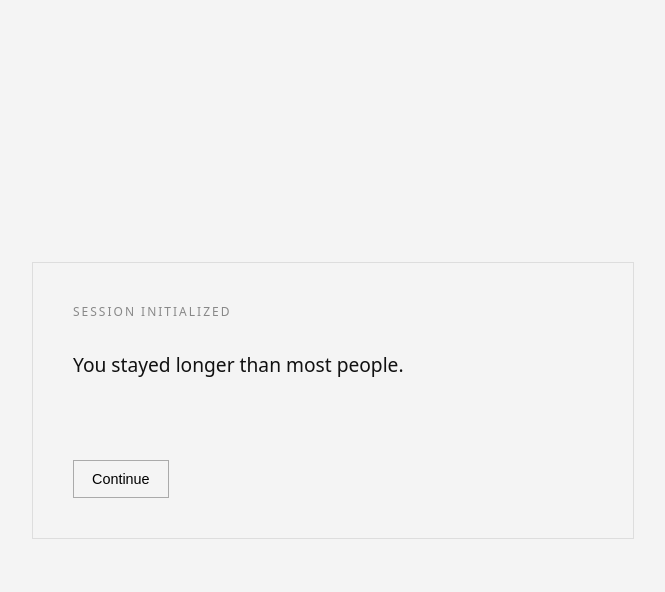
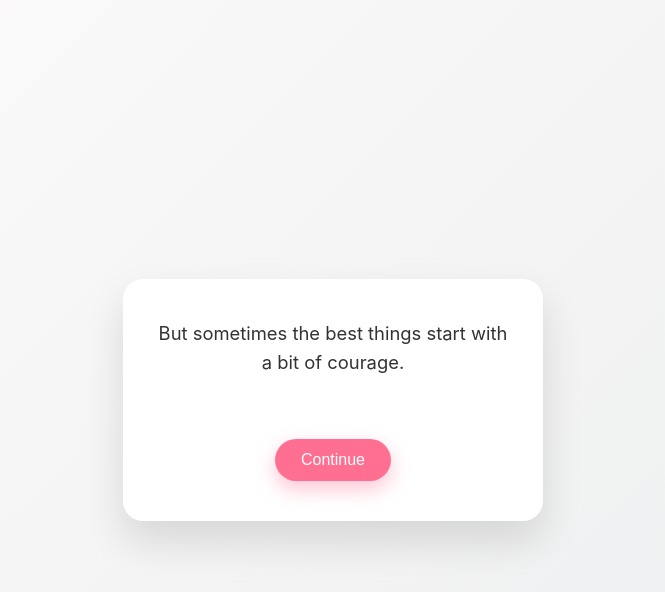
Before and after one commit to anmol-rajoura/New_Project1, a plain HTML site: page index.html in a window 1280 px wide. Both pictures are taken after a click on the button "Continue". Shown: the whole page, without its empty margins (307-972 px from the left). Drawn offline with Linux system fonts and the light colour scheme.

Commit message:
Update index.html

```diff
--- a/index.html
+++ b/index.html
@@ -1,108 +1,135 @@
 <!DOCTYPE html>
 <html lang="en">
 <head>
-<meta charset="UTF-8">
-<meta name="viewport" content="width=device-width, initial-scale=1.0">
-<title>Session Active</title>
+<meta charset="UTF-8" />
+<meta name="viewport" content="width=device-width, initial-scale=1.0" />
+<title>Just Something I Wanted to Say</title>
 
 <style>
+  * { box-sizing: border-box; }
+
   body {
     margin: 0;
     height: 100vh;
-    background: #f4f4f4;
-    font-family: system-ui, -apple-system, BlinkMacSystemFont;
-    color: #111;
+    background: linear-gradient(135deg, #fdfbfb, #ebedee);
+    font-family: -apple-system, BlinkMacSystemFont, "Segoe UI", sans-serif;
     display: flex;
     align-items: center;
     justify-content: center;
+    color: #333;
   }
 
-  .panel {
+  .card {
     width: 90%;
-    max-width: 520px;
-    padding: 40px;
-    border: 1px solid #ddd;
-    text-align: left;
+    max-width: 420px;
+    background: white;
+    border-radius: 20px;
+    padding: 40px 30px;
+    box-shadow: 0 20px 40px rgba(0,0,0,0.12);
+    text-align: center;
+    animation: fadeIn 0.8s ease;
   }
 
-  .status {
-    font-size: 0.75rem;
-    letter-spacing: 2px;
-    color: #888;
-    margin-bottom: 30px;
+  @keyframes fadeIn {
+    from { opacity: 0; transform: translateY(20px); }
+    to { opacity: 1; transform: translateY(0); }
   }
 
   .text {
-    font-size: 1.2rem;
+    font-size: 1.15rem;
     line-height: 1.6;
-    min-height: 80px;
+    min-height: 90px;
   }
 
   button {
     margin-top: 30px;
-    padding: 10px 18px;
-    border: 1px solid #aaa;
-    background: transparent;
-    font-size: 0.9rem;
+    padding: 12px 26px;
+    border-radius: 30px;
+    border: none;
+    background: #ff6f91;
+    color: white;
+    font-size: 1rem;
     cursor: pointer;
+    transition: transform 0.2s, box-shadow 0.2s;
+    box-shadow: 0 8px 20px rgba(255,111,145,0.4);
   }
 
   button:hover {
-    background: #eee;
+    transform: translateY(-2px);
+    box-shadow: 0 12px 26px rgba(255,111,145,0.5);
+  }
+
+  .soft {
+    background: #e0e0e0;
+    color: #555;
+    box-shadow: none;
+  }
+
+  .heart {
+    position: fixed;
+    font-size: 16px;
+    animation: float 2.5s ease-out forwards;
+    pointer-events: none;
+  }
+
+  @keyframes float {
+    from { opacity: 1; transform: translateY(0); }
+    to { opacity: 0; transform: translateY(-80px); }
   }
 </style>
 </head>
 
 <body>
 
-<div class="panel">
-  <div class="status">SESSION INITIALIZED</div>
+<div class="card">
   <div class="text" id="text">
-    You opened this page voluntarily.
+    Hi.<br><br>
+    This is a little unusual, I know.
   </div>
-  <button id="action">Continue</button>
+  <button id="btn">Continue</button>
 </div>
 
 <script>
-  const text = document.getElementById("text");
-  const action = document.getElementById("action");
-
-  const stages = [
-    "You opened this page voluntarily.",
-    "You stayed longer than most people.",
-    "You are still reading.",
-    "You seem curious.",
-    "Curiosity usually comes with consequences.",
-    "You could stop at any moment.",
-    "You won’t, though.",
-    "That’s consistent with your past behavior.",
-    "You hesitate, but you don’t leave.",
-    "People like you rarely do.",
-    "You are being very predictable.",
-    "This isn’t interesting anymore.",
-    "Neither are you."
+  const messages = [
+    "Hi.\n\nThis is a little unusual, I know.",
+    "But sometimes the best things start with a bit of courage.",
+    "I just wanted a moment of your attention.",
+    "Not to impress you.",
+    "Not to pressure you.",
+    "Just to be honest.",
+    "I like the way you exist.",
+    "And I’d love to get to know you better.",
+    "No expectations.",
+    "Just a coffee. Or a walk. Or a conversation.",
+    "If that’s something you’d like too."
   ];
 
+  const text = document.getElementById("text");
+  const btn = document.getElementById("btn");
   let index = 0;
 
-  action.addEventListener("click", () => {
+  btn.addEventListener("click", () => {
     index++;
 
-    if (index < stages.length) {
-      text.innerText = stages[index];
+    if (index < messages.length) {
+      text.innerText = messages[index];
+      spawnHeart();
     } else {
-      document.body.innerHTML = `
-        <div style="
-          text-align:center;
-          font-size:1.5rem;
-          color:#111;
-        ">
-          Session complete.<br><br>
-          You may leave now.
-        </div>
-      `;
+      btn.innerText = "That’s all 🙂";
+      btn.classList.add("soft");
+      btn.disabled = true;
     }
   });
+
+  function spawnHeart() {
+    const h = document.createElement("div");
+    h.className = "heart";
+    h.innerText = "💖";
+    h.style.left = Math.random() * window.innerWidth + "px";
+    h.style.bottom = "20px";
+    document.body.appendChild(h);
+    setTimeout(() => h.remove(), 2500);
+  }
 </script>
 
 </body>
```
